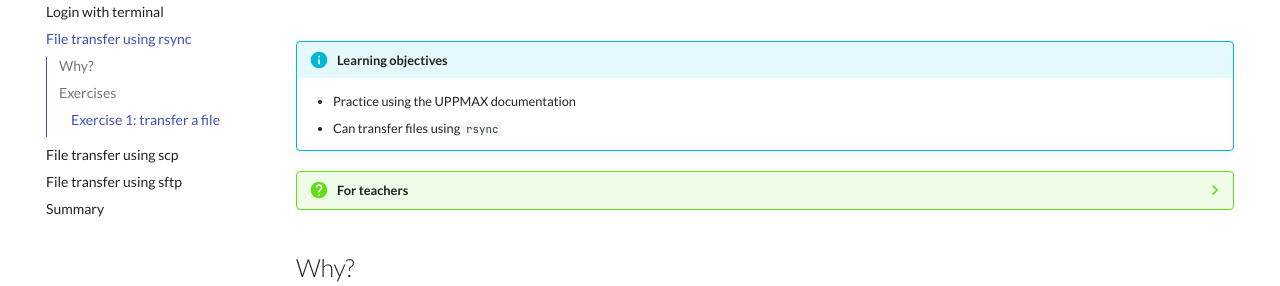
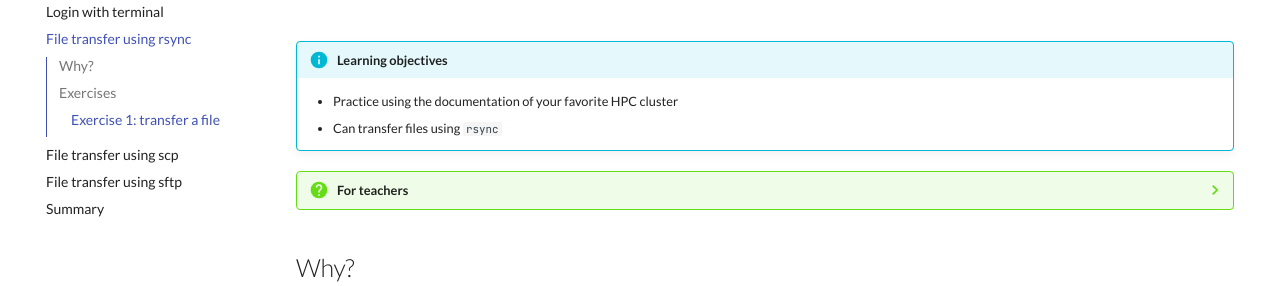
Before and after one commit to UPPMAX/naiss_file_transfer_course, an MkDocs documentation site: the page built from docs/sessions/rsync/README.md, in a window 1280 px wide and 1216 px high. Shown: the part 228-514 px from the top of the window. Built offline with MkDocs 1.6.1 and Material for MkDocs 9.7.7, drawn with Linux system fonts in a browser that asks for light colours; comment, search, counter and statistics services are not loaded.

Commit message:
Use correct tonation

```diff
--- a/docs/sessions/rsync/README.md
+++ b/docs/sessions/rsync/README.md
@@ -10,14 +10,15 @@
 
 !!!- info "Learning objectives"
 
-    - Practice using the UPPMAX documentation
+    - Practice using the documentation of your favorite HPC cluster
     - Can transfer files using `rsync`
 
 ???- question "For teachers"
 
     Teaching goals are:
 
-    - Learners have practiced using the UPPMAX documentation
+    - Learners have practiced using the documentation
+      of their favorite HPC cluster
     - Learners have transferred files using `rsync`
 
     Lesson plan:
```
Also changed, not shown: docs/sessions/filezilla/README.md (+3 -2 lines).
